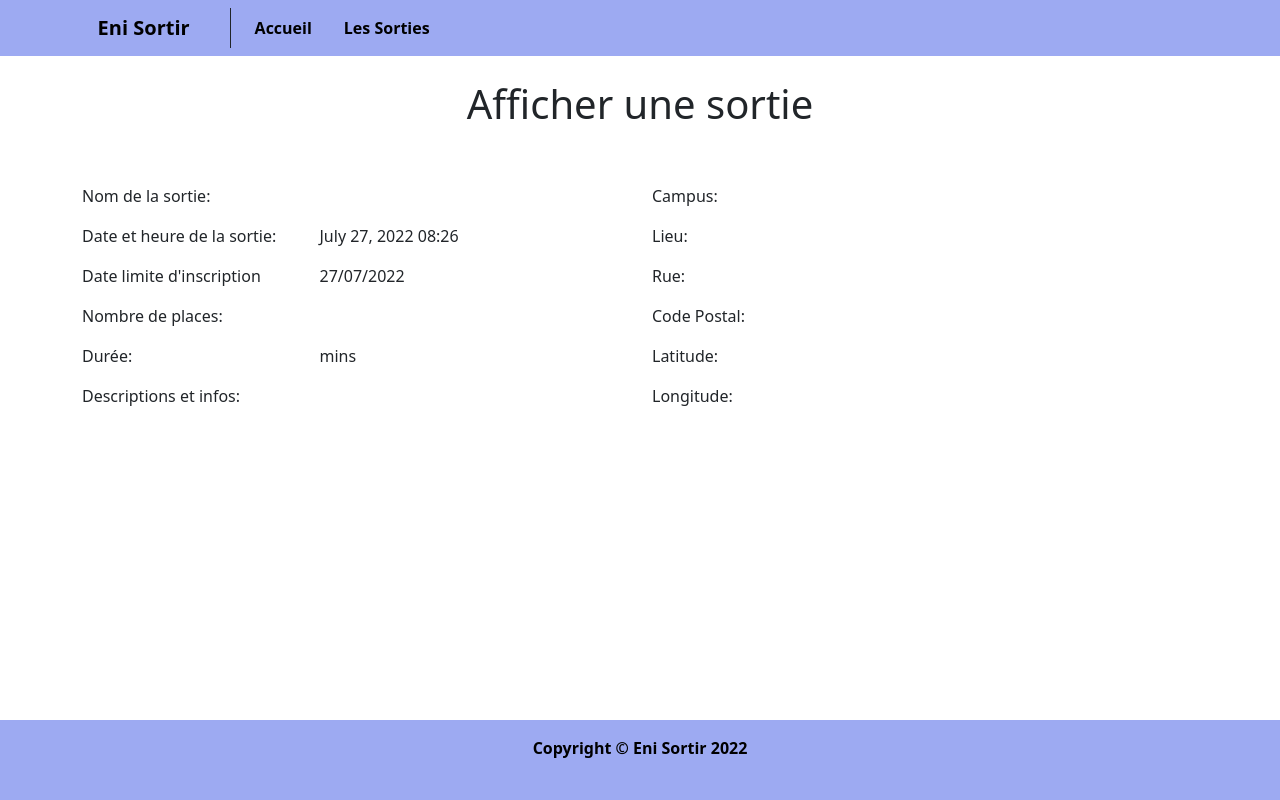
After one commit to myosotis44/ProjetSymfony, a Symfony app: template templates/out/detail.html.twig in a window 1280 px wide. The commit adds this page. Run offline with Twig, Linux system fonts and the light colour scheme; the template is opened without the code that fills it, so the values that code supplies are empty; some libraries are stand-ins or nearby versions.

Commit message:
Début d'implémenter le détail d'une sortie

```diff
--- a/templates/main/index.html.twig
+++ b/templates/main/index.html.twig
@@ -11,5 +11,6 @@
     <div class="example-wrapper">
         <h1>Hello ✅</h1>
         <a class="btn btn-lg btn-primary" href="{{ path('out_create') }}">Nouvelle Sortie</a>
+        <a class="btn btn-lg btn-success" href="{{ path('out_detail', {'id' : 1}) }}">Détail Sortie 1</a>
     </div>
 {% endblock %}
--- /dev/null
+++ b/templates/out/detail.html.twig
@@ -0,0 +1,112 @@
+{% extends 'base.html.twig' %}
+
+{% block body %}
+    <h1 class="text-center h1">Afficher une sortie</h1>
+    <div class="row">
+        <div class="col-6 mt-5">
+            <div class="row">
+                <div class ="col-5">
+                    <p>Nom de la sortie:</p>
+                </div>
+                <div class="col-7">
+                    {{ sortie.nom }}
+                </div>
+            </div>
+            <div class="row">
+                <div class ="col-5">
+                    <p>Date et heure de la sortie:</p>
+                </div>
+                <div class="col-7">
+                    {{ sortie.dateHeureDebut | date() }}
+                </div>
+            </div>
+            <div class="row">
+                <div class ="col-5">
+                    <p>Date limite d'inscription</p>
+                </div>
+                <div class="col-7">
+                    {{ sortie.dateLimiteInscription | date('d/m/Y') }}
+                </div>
+            </div>
+            <div class="row">
+                <div class ="col-5">
+                    <p>Nombre de places:</p>
+                </div>
+                <div class="col-7">
+                    {{ sortie.nbInscriptionsMax }}
+                </div>
+            </div>
+            <div class="row">
+                <div class ="col-5">
+                    <p>Durée:</p>
+                </div>
+                <div class="col-7">
+                    {{ sortie.duree }}mins
+                </div>
+            </div>
+            <div class="row">
+                <div class ="col-5">
+                    <p>Descriptions et infos:</p>
+                </div>
+                <div class="col-7">
+                    {{ sortie.infosSortie }}
+                </div>
+            </div>
+        </div>
+
+        <div class="col-6 mt-5">
+            <div class="row">
+                <div class ="col-5">
+                    <p>Campus:</p>
+                </div>
+                <div class="col-7">
+                    {{ sortie.campus.nom }}
+                </div>
+            </div>
+            <div class="row">
+                <div class ="col-5">
+                    <p>Lieu:</p>
+                </div>
+                <div class="col-7">
+                    {{ sortie.lieu.nom }}
+                </div>
+            </div>
+            <div class="row">
+                <div class ="col-5">
+                    <p>Rue:</p>
+                </div>
+                <div class="col-7">
+                    {{ sortie.lieu.rue }}
+                </div>
+            </div>
+            <div class="row">
+                <div class ="col-5">
+                    <p>Code Postal:</p>
+                </div>
+                <div class="col-7">
+                    {{ sortie.lieu.ville.codePostal }}
+                </div>
+            </div>
+            <div class="row">
+                <div class ="col-5">
+                    <p>Latitude:</p>
+                </div>
+                <div class="col-7">
+                    {{ sortie.lieu.latitude }}
+                </div>
+            </div>
+            <div class="row">
+                <div class ="col-5">
+                    <p>Longitude:</p>
+                </div>
+                <div class="col-7">
+                    {{ sortie.lieu.longitude }}
+                </div>
+            </div>
+        </div>
+    </div>
+{% endblock %}
+
+{% block title %}
+    Eni Sortie - {{ sortie.nom }}
+{% endblock %}
```
Also changed, not shown: src/Controller/OutController.php (+22 -5 lines).
